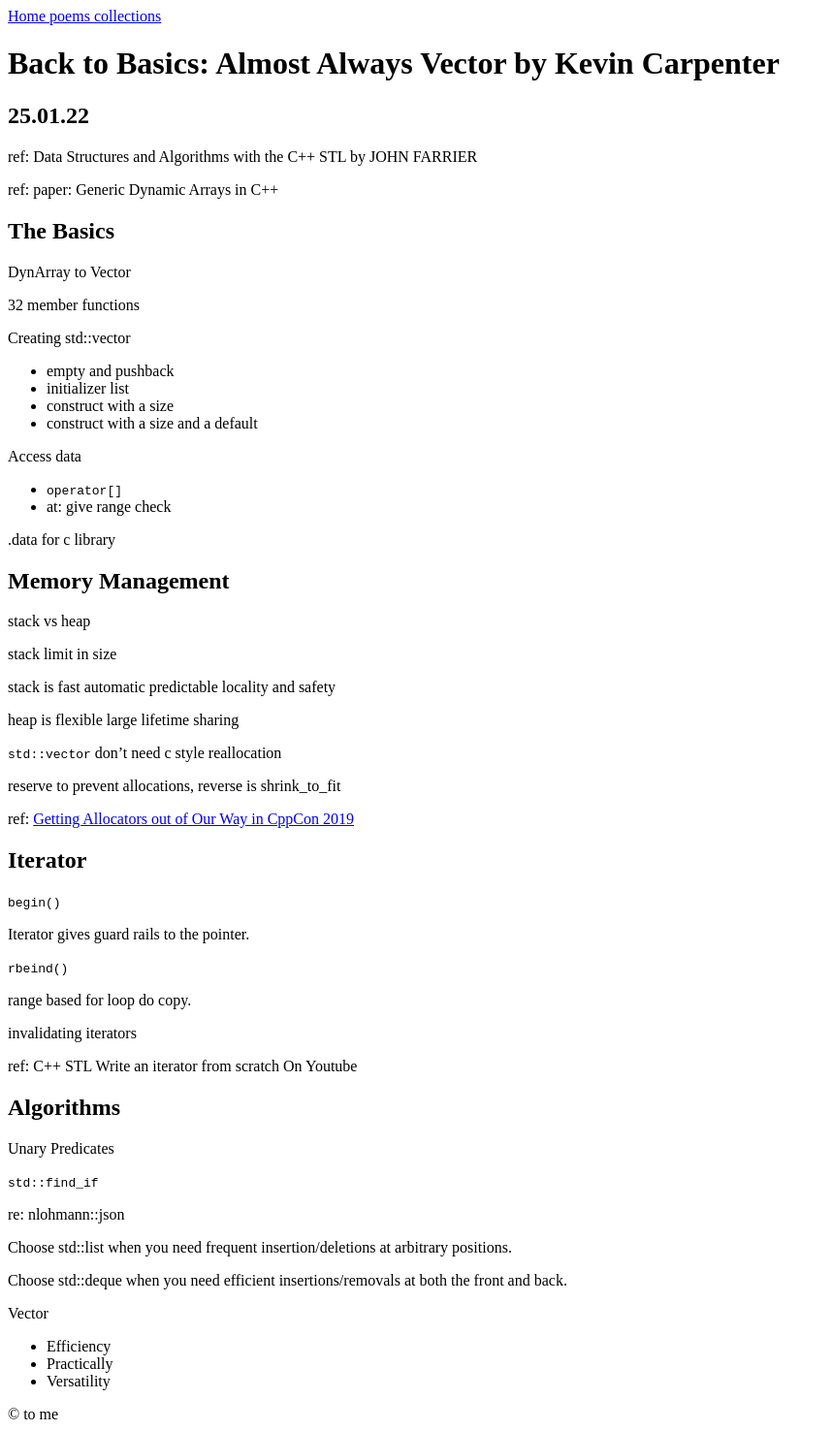
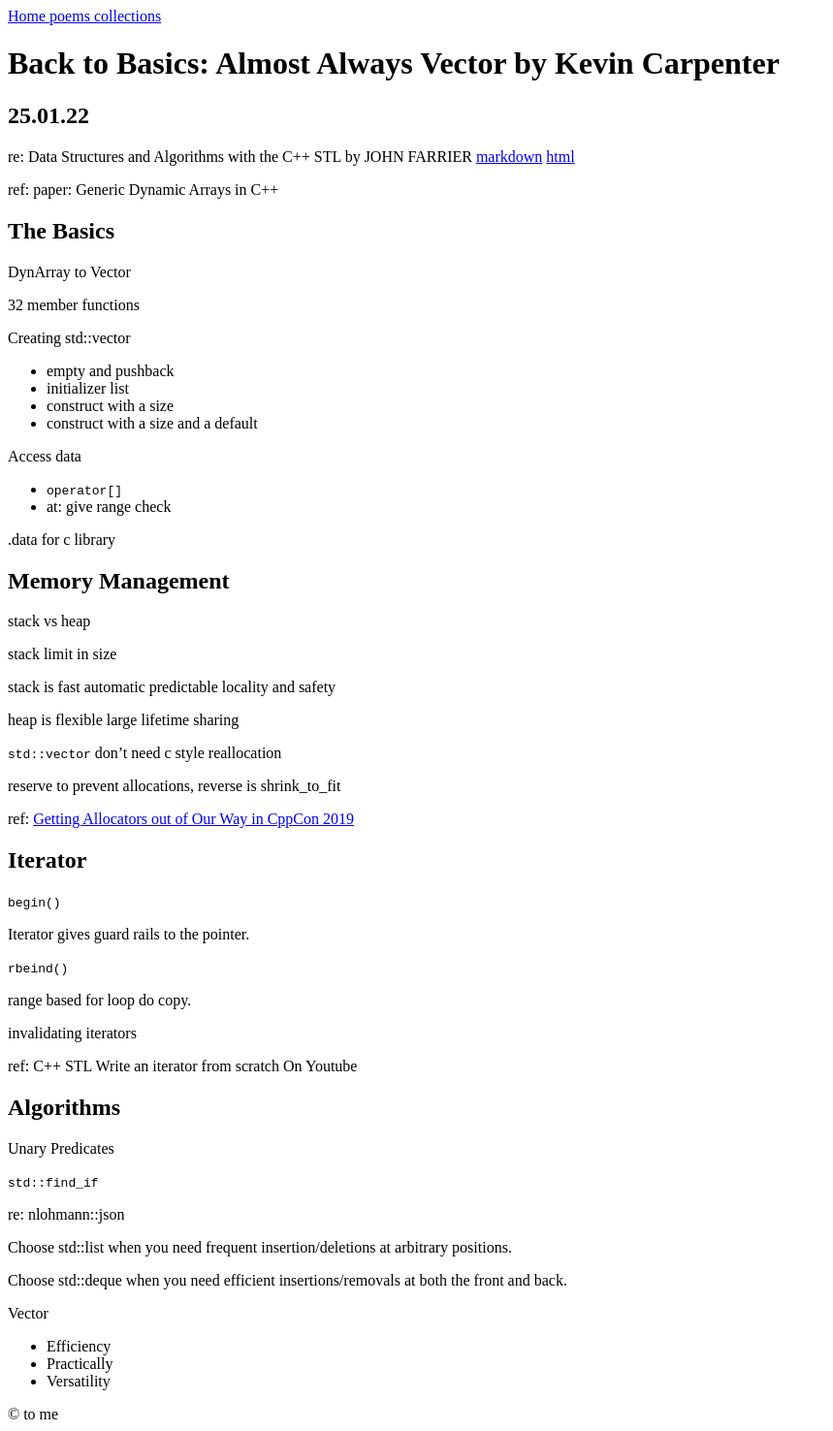
Before and after one commit to WSQS/blog, a Jekyll site: the page built from _code/CppCon/2024/back_to_basics_almost_always_vector.md, in a window 1280 px wide. Shown: the whole page at 97% size, without its empty margins (0-859 px from the left). Built offline with Jekyll 4.4.1, drawn with Linux system fonts in a browser that asks for light colours.

Commit message:
add note

```diff
--- a/_code/CppCon/2024/back_to_basics_almost_always_vector.md
+++ b/_code/CppCon/2024/back_to_basics_almost_always_vector.md
@@ -6,7 +6,7 @@ tags:
   - Cpp
 ---
 
-ref: Data Structures and Algorithms with the C++ STL by JOHN FARRIER
+re: Data Structures and Algorithms with the C++ STL by JOHN FARRIER [markdown](../../cpp/data_structures_and_algorithms_with_the_cpp_stl.md) [html](../../cpp/data_structures_and_algorithms_with_the_cpp_stl.html)
 
 ref: paper: Generic Dynamic Arrays in C++
 
```
